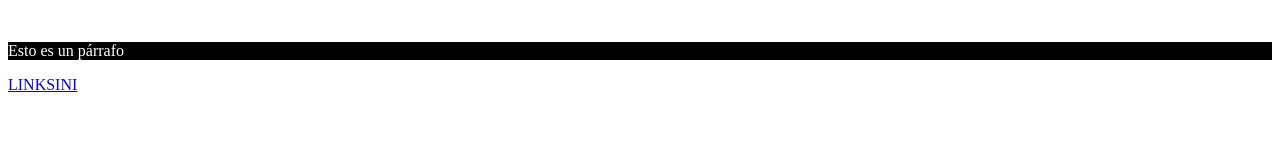
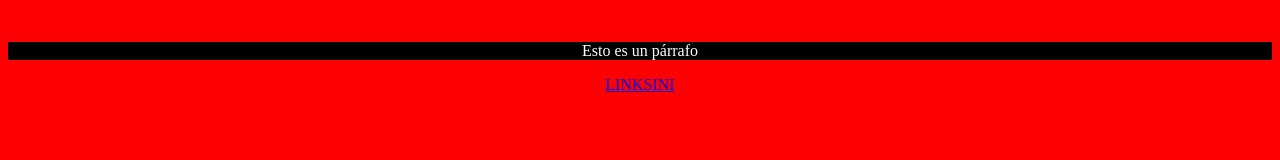
Before and after one commit to Fabricio1210/IntegracionCodigo, a plain HTML site: page index.html in a window 1280 px wide. Drawn offline with Linux system fonts and the light colour scheme.

Commit message:
El style ya esta

```diff
--- a/style.css
+++ b/style.css
@@ -1,3 +1,9 @@
+html {
+    background-color: red;
+    text-align: center;
+    align-items: center;
+}
+
 p {
     color: white;
     background-color: black;
```
